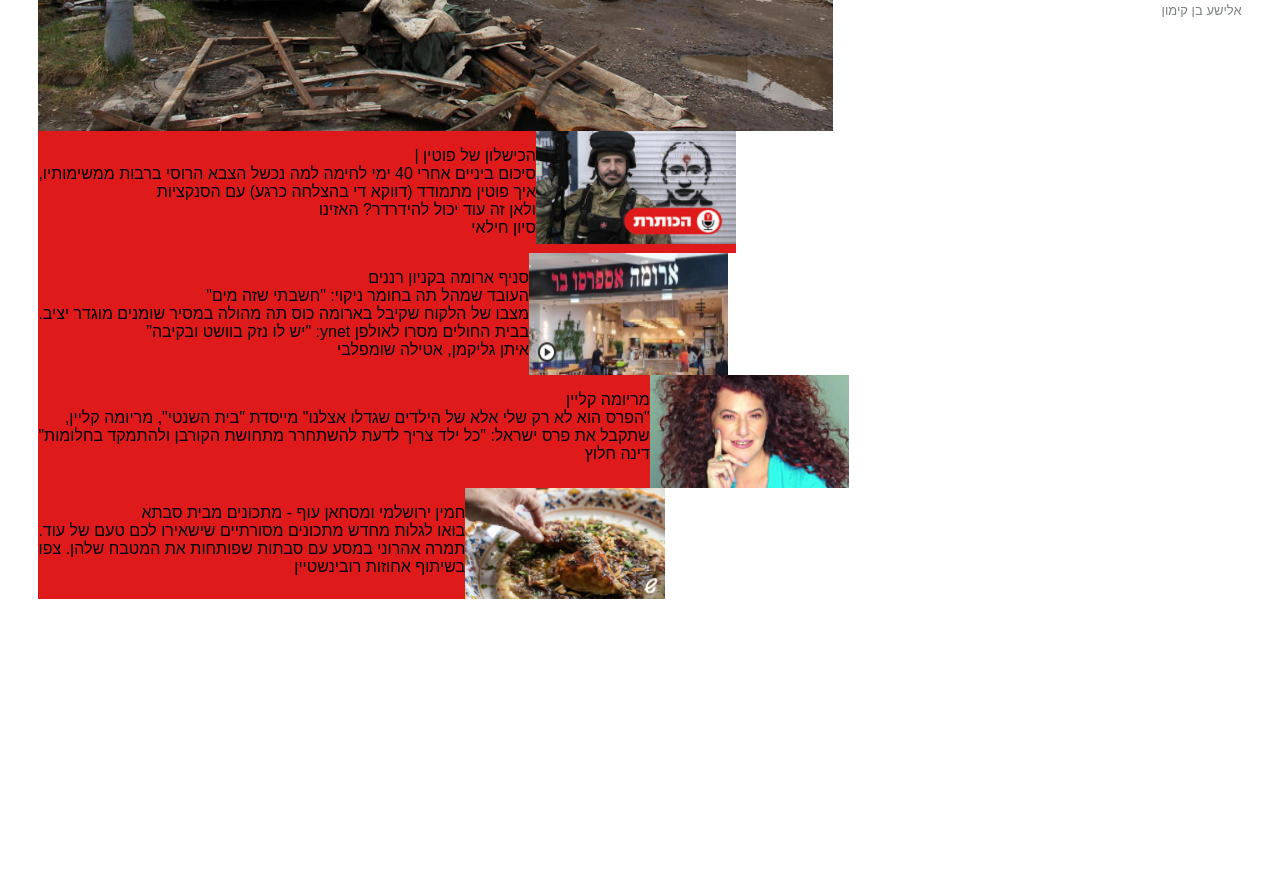
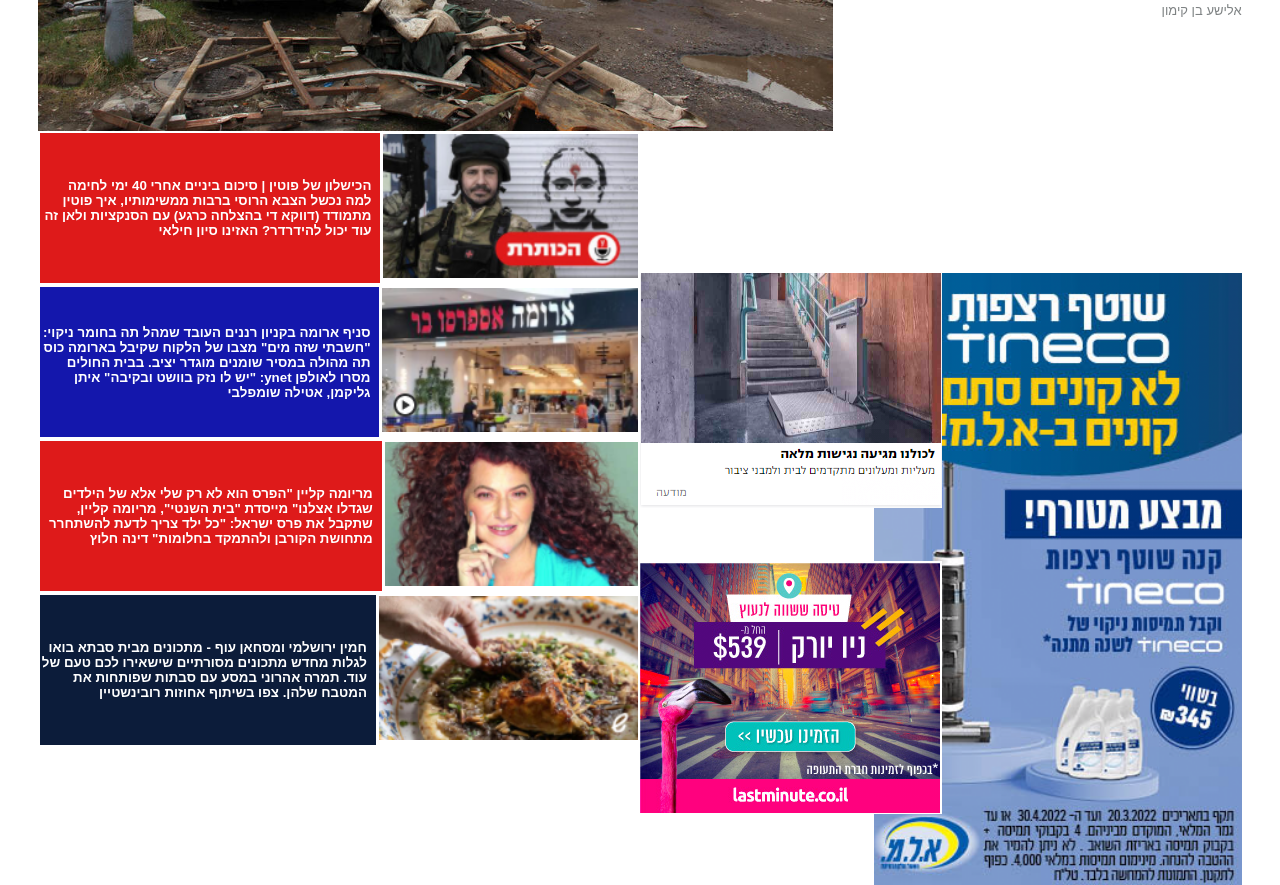
Before and after one commit to Yosibalacho/Ynet-Task, a plain HTML site: page index.html in a window 1280 px wide. Shown: the part 715-1600 px from the top of the page. Before the commit the page ends 1314 px from the top, so only its background shows below. Drawn offline with Linux system fonts and the light colour scheme.

Commit message:
web align

```diff
--- a/index.html
+++ b/index.html
@@ -139,60 +139,94 @@
 
 
 </div>
-<div class="newsdivs">
-    <div> <img src="images\news\n1.png" alt=""> </div>
-    <p>
+
+<table class="tn">
+
+   <th >
+   <img class="tpics" src="images\news\n1.png" alt="">
+  </th>
+   <th class="tpara13">
     הכישלון של פוטין |
-    <br>
+
     סיכום ביניים אחרי 40 ימי לחימה
     למה נכשל הצבא הרוסי ברבות ממשימותיו,
-   <br>
+
     איך פוטין מתמודד (דווקא די בהצלחה כרגע) עם הסנקציות
- <br>
+
      ולאן זה עוד יכול להידרדר? האזינו
-   <br>
+
     סיון חילאי
-  </p>
-</div>
-<div class="newsdivs">
-    <img src="images\news\n2.png" alt="">
-    <p>
+  </th>
+
+</table>
+
+<table class="tn" >
+
+
+  <th >
+
+  <img class="tpics" src="images\news\n2.png" alt="">
+   </th>
+
+   <th  class="tpara2" >
     סניף ארומה בקניון רננים
-    <br>
+
     העובד שמהל תה בחומר ניקוי: "חשבתי שזה מים"
-  <br>
+
     מצבו של הלקוח שקיבל בארומה כוס תה מהולה במסיר שומנים מוגדר יציב.
-    <br>
+
     בבית החולים מסרו לאולפן ynet: "יש לו נזק בוושט ובקיבה"
-  <br>
+
     איתן גליקמן, אטילה שומפלבי
+ </th>
 
- </p>
-</div>
-<div class="newsdivs">
-    <img src="images\news\n3.png" alt="">
-    <p>
+
+
+</table>
+
+<table class="tn">
+
+  <th >
+  <img class="tpics" src="images\news\n3.png" alt="">
+  </th>
+  <th class="tpara13">
     מריומה קליין
-   <br>
+
     "הפרס הוא לא רק שלי אלא של הילדים שגדלו אצלנו"
     מייסדת "בית השנטי", מריומה קליין,
-    <br>
+
  שתקבל את פרס ישראל: "כל ילד צריך לדעת להשתחרר מתחושת הקורבן ולהתמקד בחלומות"
-     <br>
+
     דינה חלוץ
-</p>
+ </th>
+
+</table>
+
+<table class="tn">
+
+  <th >
+  <img class="tpics" src="images\news\n4.png" alt="">
+   </th>
+   <th class="tpara4">
+
+    חמין ירושלמי ומסחאן עוף - מתכונים מבית סבתא
+
+    בואו לגלות מחדש מתכונים מסורתיים שישאירו לכם טעם של עוד.
+
+    תמרה אהרוני במסע עם סבתות שפותחות את המטבח שלהן. צפו
+
+    בשיתוף אחוזות רובינשטיין
+ </th>
+
+</table>
+<div >
+  <img id="alam" src="images\מודעות\ALAM.png" alt="">
 </div>
-<div class="newsdivs">
-    <img src="images\news\n4.png" alt="">
-    <p>
-    חמין ירושלמי ומסחאן עוף - מתכונים מבית סבתא
- <br>
-    בואו לגלות מחדש מתכונים מסורתיים שישאירו לכם טעם של עוד.
-    <br>
-    תמרה אהרוני במסע עם סבתות שפותחות את המטבח שלהן. צפו
-  <br>
-    בשיתוף אחוזות רובינשטיין
-</p>
+<div>
+<img id="com" src="images\מודעות\מודעה.png" alt="">
+</div>
+<div>
+<img id="fly" src="images\מודעות\טיסה.png" alt="">
 </div>
   </body>
 </html>
--- a/style.css
+++ b/style.css
@@ -75,23 +75,61 @@ body {
   float: left;
   height: 56vh;
 }
-.top{
+.top {
   font-size: xx-large;
   font-weight: bolder;
 }
-.p1{ font-size: smaller;
+.p1 {
+  font-size: smaller;
   font-weight: bold;
 }
-#spa{
-      color:  #7e8283;
+#spa {
+  color: #7e8283;
   font-size: small;
   font-weight: normal;
 }
-.newsdivs{
+.tn{ margin-right: 46.9vw;
+  float: left;
+  display: inline-block;
+}
+.tpics{
+  height: 18vh;
+  margin-right:
+}
+.tpara13{ text-align: right;
   background-color: #de1a1a;
-    direction: rtl;
-    display: flex;
-    float: left;
+  font-size: smaller;
+  color: white;
+  padding-right: 0.7vw;
 
 
 }
+.tpara2{ text-align: right;
+  background-color: #1417ac;
+  font-size: smaller;
+  color: white;
+  padding-right: 0.7vw;
+
+}
+
+.tpara4{ text-align: right;
+  background-color: #0c1c3a;
+  font-size: smaller;
+  color: white;
+  padding-right: 0.7vw;
+
+}
+#alam{
+  position: absolute;
+  top: 123.5vh;
+  height: 76.5vh;
+}
+#com{ position: absolute;
+  top: 123.5vh;
+  left: 50vw;
+
+}
+#fly{ position: absolute;
+  top: 159.5vh;
+  left: 50vw;
+}
```
Lines whose indentation alone changed are shown as unchanged.
